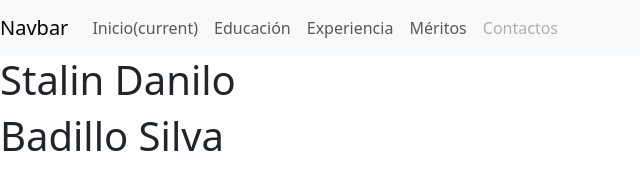
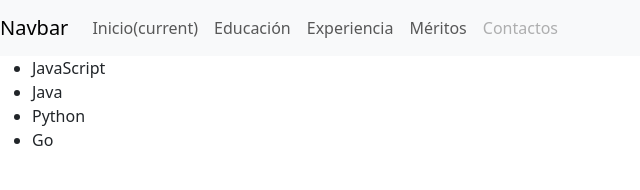
Before and after one commit to badilleins/PracticaGit4A_BadilloStalin, a plain HTML site: page experiencia.html in a window 1280 px wide. Shown: the whole page, without its empty margins (0-640 px from the left). Drawn offline with nearby package versions, Linux system fonts and the light colour scheme.

Commit message:
Se agregó la experiencia de los lenguajes de programación

```diff
--- a/experiencia.html
+++ b/experiencia.html
@@ -35,9 +35,14 @@
   </div>
 </nav>
 <main>
+
 <section>
-    <h1>Stalin Danilo</h1>
-    <h1>Badillo Silva</h1>
+  <ul>
+    <li>JavaScript</li>
+    <li>Java</li>
+    <li>Python</li>
+    <li>Go</li>
+  </ul>
 </section>
 </main>
 </header>
```
